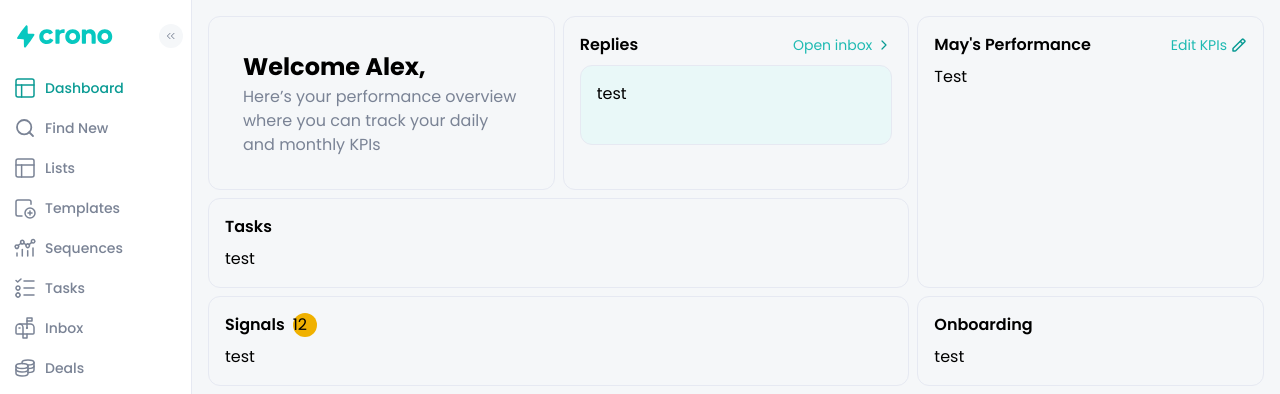
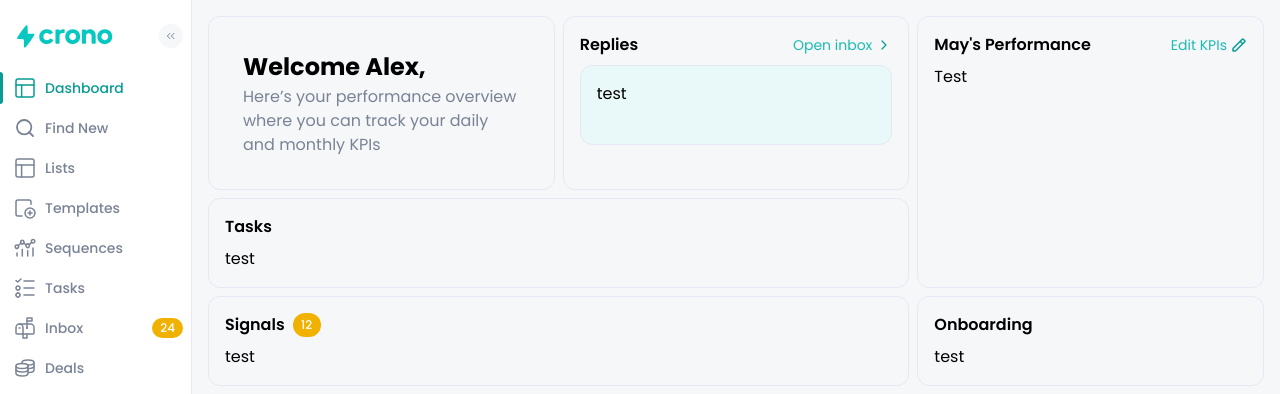
Before and after one commit to gabrielebelloo/crono-dashboard, a React (Vite) app: page /dashboard in a window 1280 px wide. Shown: the top 394 px of the page. Built offline with nearby package versions, Linux system fonts and the light colour scheme.

Commit message:
feat: enhance sidebar item with counter and improve layout styling

```diff
--- a/src/components/layout/Sidebar/Sidebar.tsx
+++ b/src/components/layout/Sidebar/Sidebar.tsx
@@ -19,7 +19,7 @@ export default function Sidebar() {
     { id: "templates", label: "Templates", href: "/templates" },
     { id: "sequences", label: "Sequences", href: "/sequences" },
     { id: "tasks", label: "Tasks", href: "/tasks" },
-    { id: "inbox", label: "Inbox", href: "/inbox" },
+    { id: "inbox", label: "Inbox", href: "/inbox", counter: 24 },
     { id: "deals", label: "Deals", href: "/deals" },
     { id: "analytics", label: "Analytics", href: "/analytics" },
   ];
--- a/src/components/layout/Sidebar/SidebarItem.tsx
+++ b/src/components/layout/Sidebar/SidebarItem.tsx
@@ -5,22 +5,28 @@ import { useLocation } from "react-router-dom";
 
 type Props = SidebarItemType & { collapsed?: boolean };
 
-export default function SidebarItem({ id, label, href, collapsed = false }: Props) {
+export default function SidebarItem({ id, label, href, collapsed = false, counter }: Props) {
   const location = useLocation();
   const Icon = sidebarIcons[id];
-  const isActive =location.pathname.includes(href);
+  const isActive = location.pathname.includes(href);
   const textColor = isActive ? "text-secondary" : "text-gray";
 
   return (
-    <Link
-      className={`flex h-[32px] items-center py-[4px] ${collapsed ? "justify-center px-0 w-full" : "gap-2 px-[13px]"}`}
-      to={href}
-      title={label}
-    >
-      <Icon className={`${textColor} shrink-0`} aria-hidden="true" />
-      {collapsed && <span className="sr-only">{label}</span>}
-      {!collapsed && (
-        <span className={`${textColor} font-medium text-sm leading-[18px]`}>{label}</span>
+    <Link className={`flex h-[32px] items-center py-[4px]`} to={href} title={label}>
+      <div className={`flex items-center w-full ${collapsed ? "px-0 " : "gap-2 px-[13px]"}`}>
+        {isActive && (
+          <div className="w-[3px] h-[32px] absolute left-0 rounded-tr-[3px] rounded-br-[3px] bg-secondary"></div>
+        )}
+        <Icon className={`${textColor} shrink-0`} aria-hidden="true" />
+        {collapsed && <span className="sr-only">{label}</span>}
+        {!collapsed && (
+          <span className={`${textColor} font-medium text-sm leading-[18px]`}>{label}</span>
+        )}
+      </div>
+      {counter && !collapsed && (
+        <div className="flex justify-center items-center font-medium text-[12px] mr-2 h-[20px] py-[4px] px-[8px] text-white bg-yellow-500 rounded-[12px]">
+          {counter}
+        </div>
       )}
     </Link>
   );
--- a/src/components/ui/Card.tsx
+++ b/src/components/ui/Card.tsx
@@ -24,11 +24,16 @@ export default function Card({
           <div className="flex gap-2">
             <div className="font-semibold">{headerTitle}</div>
             {!!headerCounter && (
-              <div className="bg-yellow-500 w-[24px] h-[24px] rounded-[12px]">{headerCounter}</div>
+              <div className="flex justify-center items-center font-medium text-[12px] text-white bg-yellow-500 w-[28px] h-[24px] rounded-[12px]">
+                {headerCounter}
+              </div>
             )}
           </div>
           {!!headerActionName && (
-            <button onClick={headerActionFunc} className="flex justify between items-center gap-1 text-main text-sm cursor-pointer">
+            <button
+              onClick={headerActionFunc}
+              className="flex justify between items-center gap-1 text-main text-sm cursor-pointer"
+            >
               {headerActionName}
               {HeaderActionIcon && <HeaderActionIcon />}
             </button>
--- a/src/index.css
+++ b/src/index.css
@@ -4,7 +4,7 @@
 :root {
   --main-color: #1ebab2;
   --secondary-color: #0a9b94;
-  --light-color: #E9F8F8;
+  --light-color: #e9f8f8;
   --gray-color: #7a8395;
   --bg-color: #f5f7f9;
   --border-color: #e6e9f2;
--- a/src/pages/WorkInProgressPage/WorkInProgressPage.tsx
+++ b/src/pages/WorkInProgressPage/WorkInProgressPage.tsx
@@ -2,9 +2,7 @@ export default function WorkInProgressPage() {
   return (
     <div className="flex flex-col items-center justify-center gap-4 py-20">
       <h1 className="text-2xl font-semibold">Coming soon</h1>
-      <p className="text-gray">
-        This page is not implemented in the demo.
-      </p>
+      <p className="text-gray">This page is not implemented in the demo.</p>
     </div>
   );
 }
--- a/src/types/SidebarItemType.ts
+++ b/src/types/SidebarItemType.ts
@@ -4,4 +4,7 @@ export type SidebarItemType = {
   id: keyof typeof sidebarIcons;
   label: string;
   href: string;
+  counter?: number;
+  expandable?: boolean;
+  isExpanded?: boolean;
 };
```
Also changed, not shown: src/App.tsx (line endings or trailing spaces), src/pages/NotFoundPage/NotFoundPage.tsx (line endings or trailing spaces), src/router/Router.tsx (line endings or trailing spaces).
